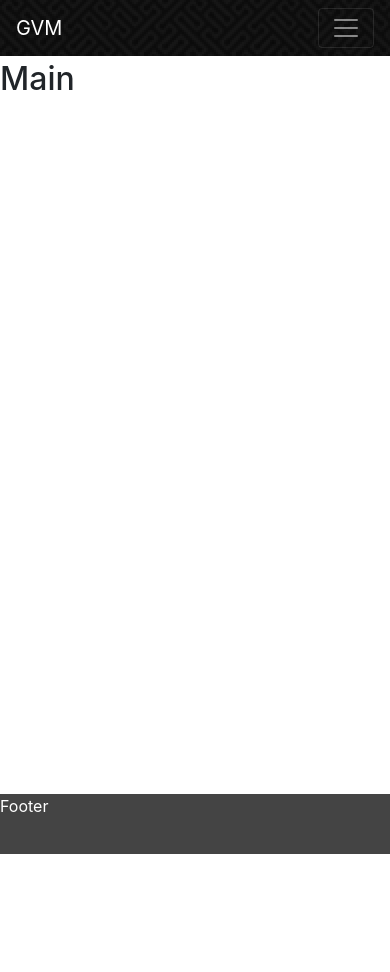
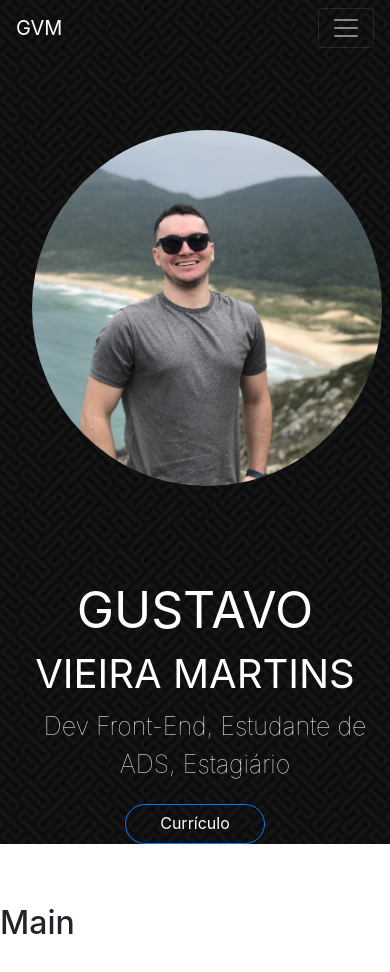
Before and after one commit to gustavo-gvm/CurriculoWeb, a React (Create React App) app: page / in a window 390 px wide. Shown: the top 972 px of the page. Before the commit the page ends 854 px from the top, so only its background shows below. Built offline with nearby package versions, Linux system fonts and the light colour scheme.

Commit message:
Criado componente Intro

```diff
--- a/src/App.js
+++ b/src/App.js
@@ -1,12 +1,14 @@
 import React from 'react';
 import Footer from './components/Footer';
 import Header from './components/Header/index';
+import Intro from './components/Intro';
 import Main from './pages/Main';
 import './styles.css';
 
 const App = () => (
     <div id="page-top">
       <Header/>
+      <Intro/>
       <Main/>
       <Footer/>
     </div>
--- a/src/components/Header/index.js
+++ b/src/components/Header/index.js
@@ -4,10 +4,11 @@ import './styles.css';
 
 const Header = () => (
   <Navbar collapseOnSelect expand="lg" variant="dark" fixed="top" id="navbar">
-  <Navbar.Brand href="#page-top">GVM</Navbar.Brand>
+  <Navbar.Brand href="#home">GVM</Navbar.Brand>
   <Navbar.Toggle aria-controls="responsive-navbar-nav" />
   <Navbar.Collapse id="responsive-navbar-nav">
     <Nav className="navbar-nav">
+      <Nav.Link href="#home">Home</Nav.Link>
       <Nav.Link href="#perfil">Perfil</Nav.Link>
       <Nav.Link href="#graduacao">Graduacao</Nav.Link>
       <Nav.Link href="#certificados">Certificados</Nav.Link>
--- /dev/null
+++ b/src/components/Intro/index.js
@@ -0,0 +1,27 @@
+import React from 'react';
+import curriculo from '../../assets/docs/curriculo.pdf';
+import profilePic from '../../assets/img/profilePic.jpg';
+import './styles.css';
+
+const Intro = () => (
+  <section id="home" className="intro">
+    <div id="capa">
+      <div id="intro-img">
+        <img src={profilePic} alt="Foto de Gustavo Vieira Martins"/>
+      </div>
+    </div>
+    <div id="intro-title">
+      <h1 className="intro-title">
+        Gustavo<br/><span>Vieira Martins</span>
+      </h1>
+      <br/>
+      <p className="intro-subtitle">
+        <span className="text-slider-items">Dev Front-End, Estudante de ADS, Estagiário</span>
+        <span className="text-slider"></span>
+      </p>
+      <a id="btCurriculo" class="btn btn-primary" href={curriculo} target="_blank" role="button" data-toggle="tooltip" data-placement="bottom" title="Clique para visualizar o Currículo em PDF">Currículo</a>
+    </div>
+  </section>
+);
+
+export default Intro;
--- /dev/null
+++ b/src/components/Intro/styles.css
@@ -0,0 +1,134 @@
+.intro {
+  background-image: url(../../assets/img/black.png);
+  background-color: #000000e8;
+  width: 100%;
+  height: 100vh;
+  position: relative;
+  color: #fff;
+  display: flex;
+}
+
+#capa{
+  display: flex;
+  align-items: center;
+  justify-content: center;
+  width: 100%;
+  height: 100vh;
+  margin: 0 0 0 3%;
+}
+
+#intro-img img {
+  width: 400px;
+  border-radius: 400px;
+}
+
+#intro-title{
+  width: 100%;
+  align-self: center;
+  padding: 0 0 0 3%;
+}
+
+#intro-title h1 {
+  color: #fff;
+  font-size: 58px;
+  line-height: 60px;
+  text-transform: uppercase;
+  font-weight: 400;
+  margin-left: 15px;
+}
+
+.intro .intro-subtitle {
+  font-size: 25px;
+  font-weight: 100;
+}
+
+.intro-subtitle {
+  font-size: 16px;
+  margin-top: -20px;
+  margin-left: 20px;
+}
+
+.intro .text-slider-items {
+  /* display: none; */
+}
+
+#btCurriculo{
+  width: 140px;
+  height: 40px;
+  background-color: transparent;
+  border: thin solid #0078ff;
+  border-radius: 40px;
+  box-shadow: none;
+  transition: all 0.7s;
+  margin-left: 25px;
+  margin-top: 15px;
+}
+
+#btCurriculo:hover{
+  background-color: #0078ff;
+}
+
+@media screen and (min-width: 1200px){
+  #intro-title {
+    padding-left: 0;
+  }
+}
+
+@media screen and (min-height: 900px) {
+  #intro-img img{
+    width: 500px;
+    border-radius: 500px;
+  }
+
+  .text-slider-items{
+    font-size: 25px;
+  }
+}
+
+/* MOBILE */
+@media screen and (max-width: 768px){
+  .intro{
+    flex-direction: column;
+  }
+
+  #intro-img{
+    text-align: center;
+    margin-top: 56px;
+  }
+
+  #intro-img img {
+    width: 350px;
+    border-radius: 100%;
+  }
+
+  #intro-title{
+  padding: 0 0 0 0;
+  text-align: center;
+  }
+
+  #intro-title h1 {
+    color: #fff;
+    margin-top: 5%;
+    font-size: 50px;
+    text-transform: uppercase;
+    font-weight: 400;
+    margin-left: 0;
+  }
+
+  #intro-title h1 span{
+    font-size: 40px;
+    font-weight: 400;
+  }
+
+  .intro-subtitle {
+    font-size: 16px;
+    margin-top: -28px;
+    font-weight: 100;
+  }
+
+  #btCurriculo{
+    align-self: center;
+    margin-top: 5px;
+    margin-left: 0;
+  }
+}
```
Also changed, not shown: public/index.html (line endings or trailing spaces), src/assets/img/profilePic.jpg (added), 1 other file (tests, documents, lock files or other folders).
